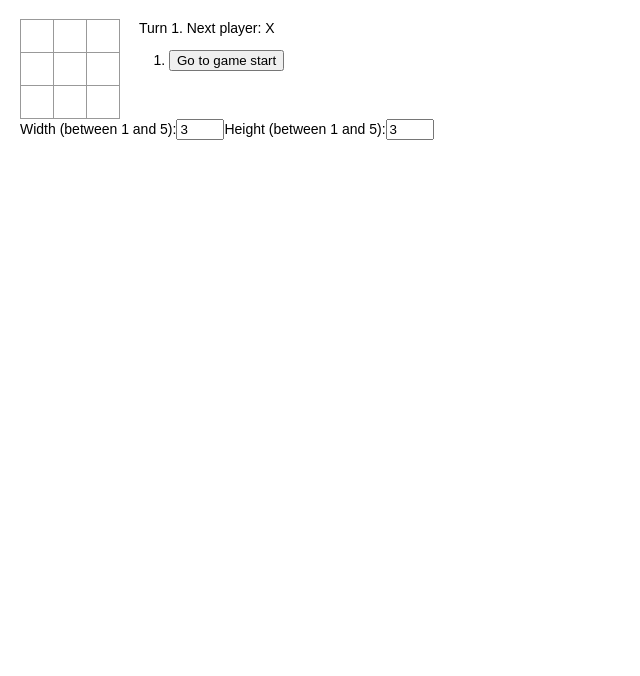
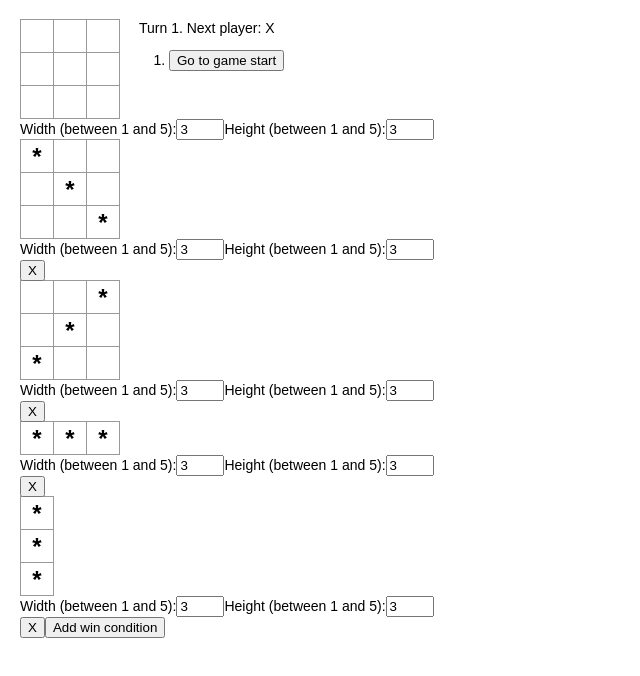
Before and after one commit to jan-henkel/react-tutorial, a React (Create React App) app: page / in a window 1280 px wide. Shown: the top 676 px of the page, without its empty margins (0-640 px from the left). Built offline with nearby package versions, Linux system fonts and the light colour scheme.

Commit message:
Add UI for configuring win conditions

```diff
--- a/src/index.tsx
+++ b/src/index.tsx
@@ -276,8 +276,8 @@ class SettingsComponent extends React.Component<SettingsProperties> {
         this.props.onSettingsChanged(newSettings);
     }
 
-    render() {
-        return (<div>
+    renderBoardDimensionFields() {
+        return (
             <form>
                 <label htmlFor="Width">Width (between 1 and 5):</label>
                 <input
@@ -297,8 +297,89 @@ class SettingsComponent extends React.Component<SettingsProperties> {
                     min="1"
                     max="5"
                     onChange={(event) => this.handleNewHeight(parseInt(event.target.value))} />
-            </form>
-        </div>);
+            </form>);
+    }
+
+    handleNewWinConditionWidth(conditionIndex: number, newWidth: number) {
+        let newSettings = this.props.settings;
+        const height = newSettings.winConditions[conditionIndex].dimensions.height;
+        newSettings.winConditions[conditionIndex].resize(new Dimensions(newWidth, height));
+        this.props.onSettingsChanged(newSettings);
+    }
+
+    handleNewWinConditionHeight(conditionIndex: number, newHeight: number) {
+        let newSettings = this.props.settings;
+        const width = newSettings.winConditions[conditionIndex].dimensions.width;
+        newSettings.winConditions[conditionIndex].resize(new Dimensions(width, newHeight));
+        this.props.onSettingsChanged(newSettings);
+    }
+
+    handleWinConditionClick(conditionIndex: number, fieldIndex: number) {
+        let newSettings = this.props.settings;
+        let newSquares = newSettings.winConditions[conditionIndex].squares.slice();
+        newSquares[fieldIndex] = newSquares[fieldIndex] ? null : "*";
+        newSettings.winConditions[conditionIndex].squares = newSquares;
+        this.props.onSettingsChanged(newSettings);
+    }
+
+    eraseWinCondition(conditionIndex: number) {
+        let winConditions = this.props.settings.winConditions.slice();
+        winConditions.splice(conditionIndex, 1);
+        let newSettings = {
+            boardDimensions: this.props.settings.boardDimensions,
+            winConditions: winConditions
+        }
+        this.props.onSettingsChanged(newSettings);
+    }
+
+    addWinCondition() {
+        let newSettings = this.props.settings;
+        newSettings.winConditions.push(
+            new WinConditionPattern(
+                new Dimensions(3, 3),
+                [
+                    "*", null, null,
+                    null, "*", null,
+                    null, null, "*",
+                ]));
+        this.props.onSettingsChanged(newSettings);
+    }
+
+    renderWinCondition(conditionIndex: number) {
+        return (
+            <>
+                <Board boardRepresentation={this.props.settings.winConditions[conditionIndex]} onClick={(fieldIndex) => this.handleWinConditionClick(conditionIndex, fieldIndex)} />
+                <form>
+                    <label htmlFor="Width">Width (between 1 and 5):</label>
+                    <input
+                        type="number"
+                        id="widthInput"
+                        defaultValue={this.props.settings.boardDimensions.width}
+                        name="width"
+                        min="1"
+                        max="5"
+                        onChange={(event) => this.handleNewWinConditionWidth(conditionIndex, parseInt(event.target.value))} />
+                    <label htmlFor="Height">Height (between 1 and 5):</label>
+                    <input
+                        type="number"
+                        id="heightInput"
+                        defaultValue={this.props.settings.boardDimensions.height}
+                        name="height"
+                        min="1"
+                        max="5"
+                        onChange={(event) => this.handleNewWinConditionHeight(conditionIndex, parseInt(event.target.value))} />
+                </form>
+                <button onClick={() => this.eraseWinCondition(conditionIndex)}>X</button>
+            </>);
+    }
+
+    render() {
+        return (
+            <div>
+                {this.renderBoardDimensionFields()}
+                {Array.from(mapIterable(numRange(0, this.props.settings.winConditions.length), (i) => this.renderWinCondition(i)))}
+                <button onClick={() => this.addWinCondition()}>Add win condition</button>
+            </div>);
     }
 }
 
```
